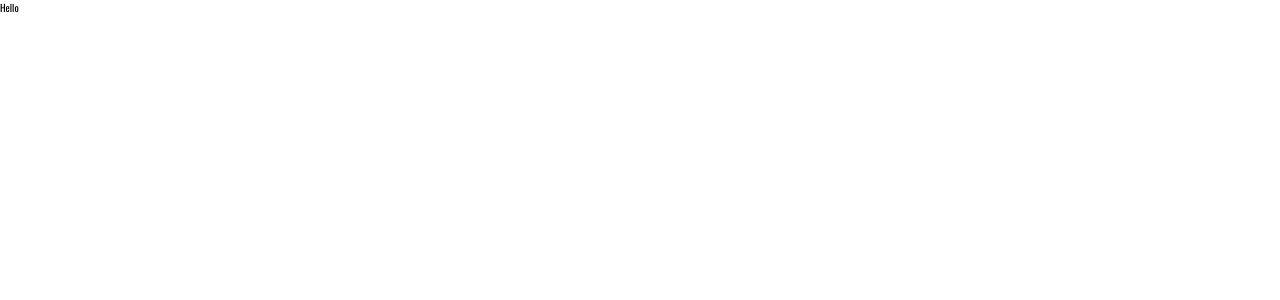
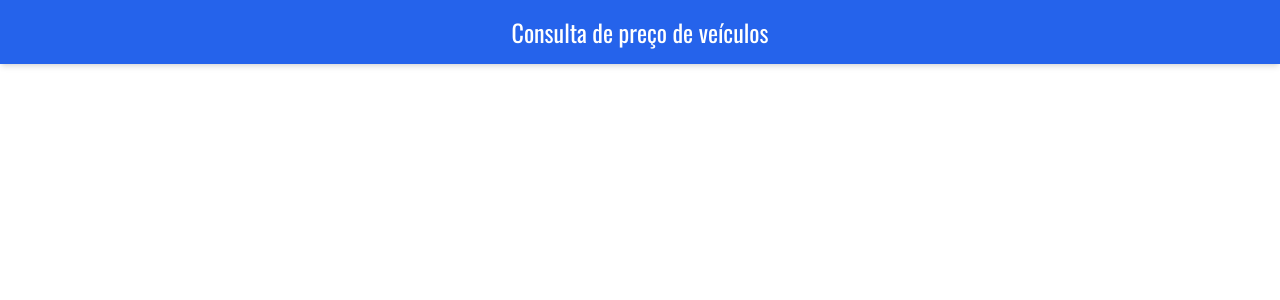
Before and after one commit to luizfelipedasilva678/fipe-query, a Vue app: page / in a window 1280 px wide. Shown: the top 300 px of the page. Built offline with nearby package versions, Linux system fonts and the light colour scheme.

Commit message:
feat: creating header

```diff
--- a/src/App.vue
+++ b/src/App.vue
@@ -1,7 +1,9 @@
-<script setup lang="ts"></script>
+<script setup lang="ts">
+  import ComponentHeader from '@/components/ComponentHeader.vue'
+</script>
 
 <template>
   <main>
-    <p class="text-black">Hello</p>
+    <ComponentHeader />
   </main>
 </template>
--- a/src/assets/base.css
+++ b/src/assets/base.css
@@ -3,6 +3,5 @@
 :root {
   --font-family: 'Oswald', sans-serif;
 
-  font-size: 62.5%;
   font-family: var(--font-family);
 }
--- /dev/null
+++ b/src/components/ComponentHeader.vue
@@ -0,0 +1,5 @@
+<template>
+  <header class="p-4 shadow-md bg-blue-600 flex items-center justify-center">
+    <p class="text-2xl text-center text-white">Consulta de preço de veículos</p>
+  </header>
+</template>
```
Also changed, not shown: .eslintrc.cjs.
